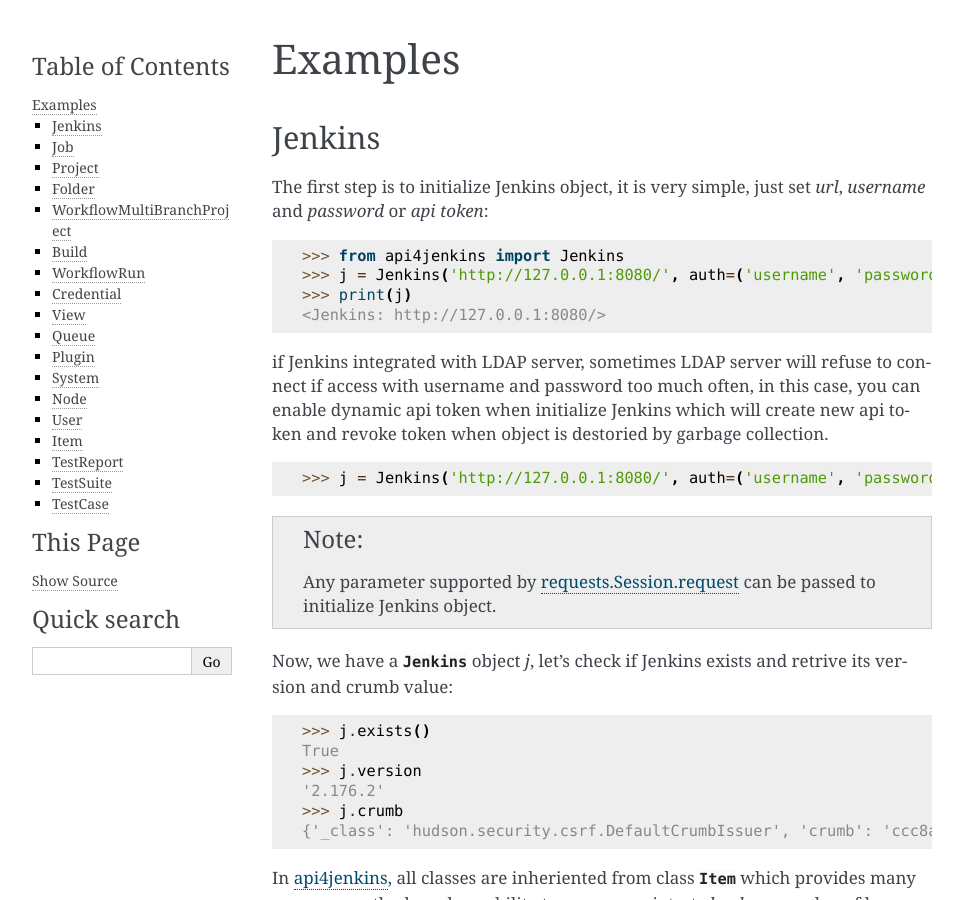
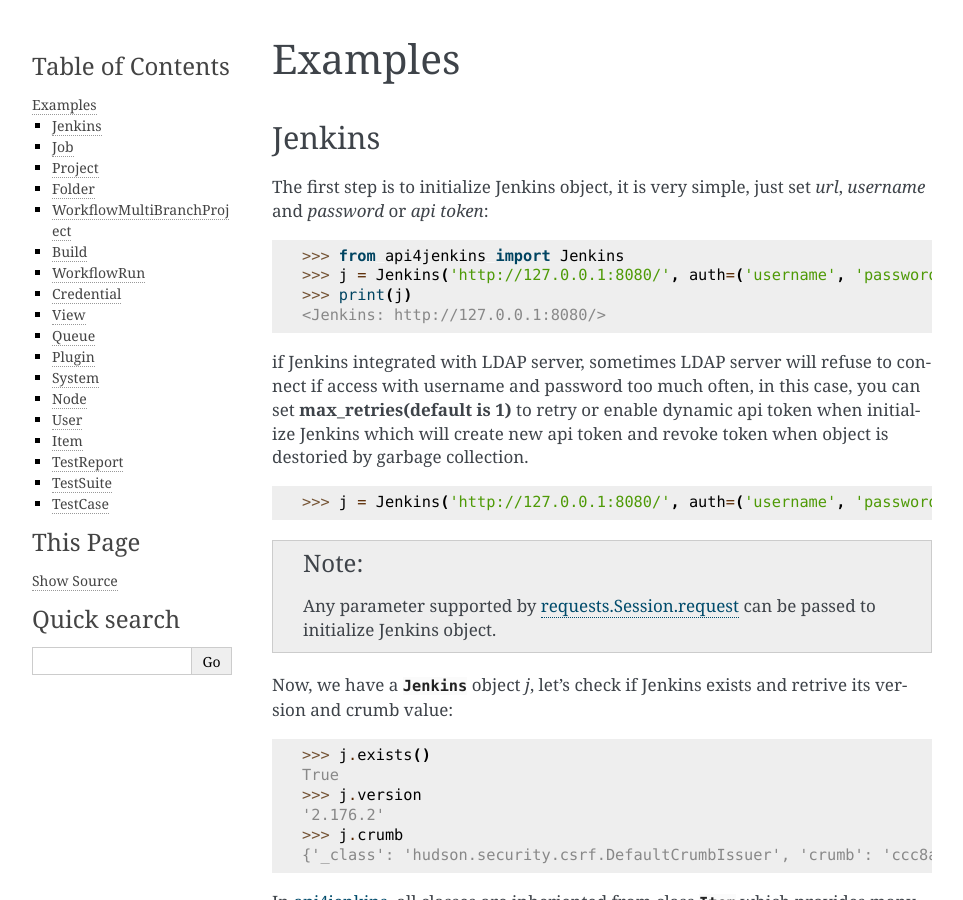
Before and after one commit to joelee2012/api4jenkins, a Sphinx documentation site: the page built from docs/source/user/example.rst, in a window 1280 px wide and 900 px high. Shown: the whole window, without its empty margins (148-1111 px from the left). Built offline with Sphinx 7.4.7, drawn with Linux system fonts in a browser that asks for light colours; pages that are not in the unit, such as notebooks, are missing from menus.

Commit message:
add test cases

```diff
--- a/docs/source/user/api.rst
+++ b/docs/source/user/api.rst
@@ -73,6 +73,11 @@ API reference
    :undoc-members:
    :inherited-members:
 
+.. automodule:: api4jenkins.utils
+   :members:
+   :undoc-members:
+   :inherited-members:
+
 .. automodule:: api4jenkins.requester
    :members:
    :undoc-members:
--- a/docs/source/user/example.rst
+++ b/docs/source/user/example.rst
@@ -12,7 +12,7 @@ The first step is to initialize Jenkins object, it is very simple, just set `url
     >>> print(j)
     <Jenkins: http://127.0.0.1:8080/>
 
-if Jenkins integrated with LDAP server, sometimes LDAP server will refuse to connect if access with username and password too much often, in  this case, you can enable dynamic api token when initialize Jenkins which will create new api token and revoke token when object is destoried by garbage collection.
+if Jenkins integrated with LDAP server, sometimes LDAP server will refuse to connect if access with username and password too much often, in  this case, you can set **max_retries(default is 1)** to retry or enable dynamic api token when initialize Jenkins which will create new api token and revoke token when object is destoried by garbage collection.
 
     >>> j = Jenkins('http://127.0.0.1:8080/', auth=('username', 'password'), token=True)
 
```
Also changed, not shown: HISTORY.md (+2 -1 lines), 2 other files.
